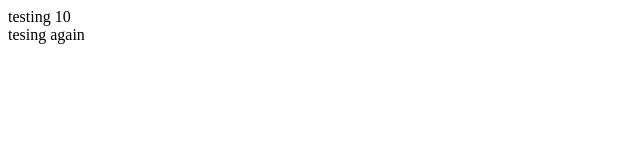
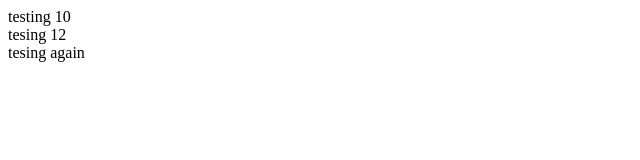
Before and after one commit to WaleedAshraf/happi, a plain HTML site: page index.html in a window 1280 px wide. Shown: the whole page, without its empty margins (0-640 px from the left). Drawn offline with Linux system fonts and the light colour scheme.

Commit message:
testing 12

```diff
--- a/index.html
+++ b/index.html
@@ -21,6 +21,7 @@
 </body>
 testing 10
 <div class="fb-like" data-share="true" data-width="450" data-show-faces="true">
+tesing 12
 </div>
 tesing again
 
```
